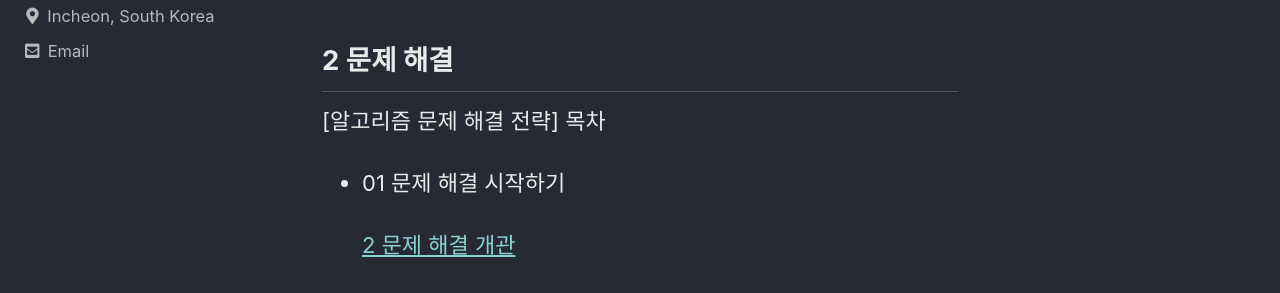
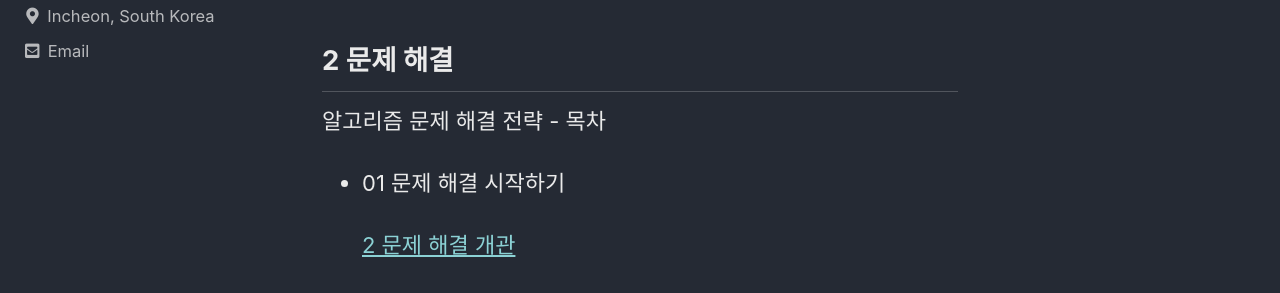
Before and after one commit to ChoMinkyung/chominkyung.github.io, a Jekyll site: the page built from _posts/2021-07-11-[Algorithm Problem Solving Strategies]-2.md, in a window 1280 px wide and 900 px high. Shown: the part 246-539 px from the top of the window. Built offline with Jekyll 4.4.1, drawn with Linux system fonts in a browser that asks for light colours; cached includes are drawn as plain includes.

```diff
--- a/_posts/2021-07-11-[Algorithm Problem Solving Strategies]-2.md
+++ b/_posts/2021-07-11-[Algorithm Problem Solving Strategies]-2.md
@@ -1,6 +1,6 @@
 ## 2 문제 해결
 
-[알고리즘 문제 해결 전략] 목차
+알고리즘 문제 해결 전략 - 목차
 
 - 01 문제 해결 시작하기
 
```
